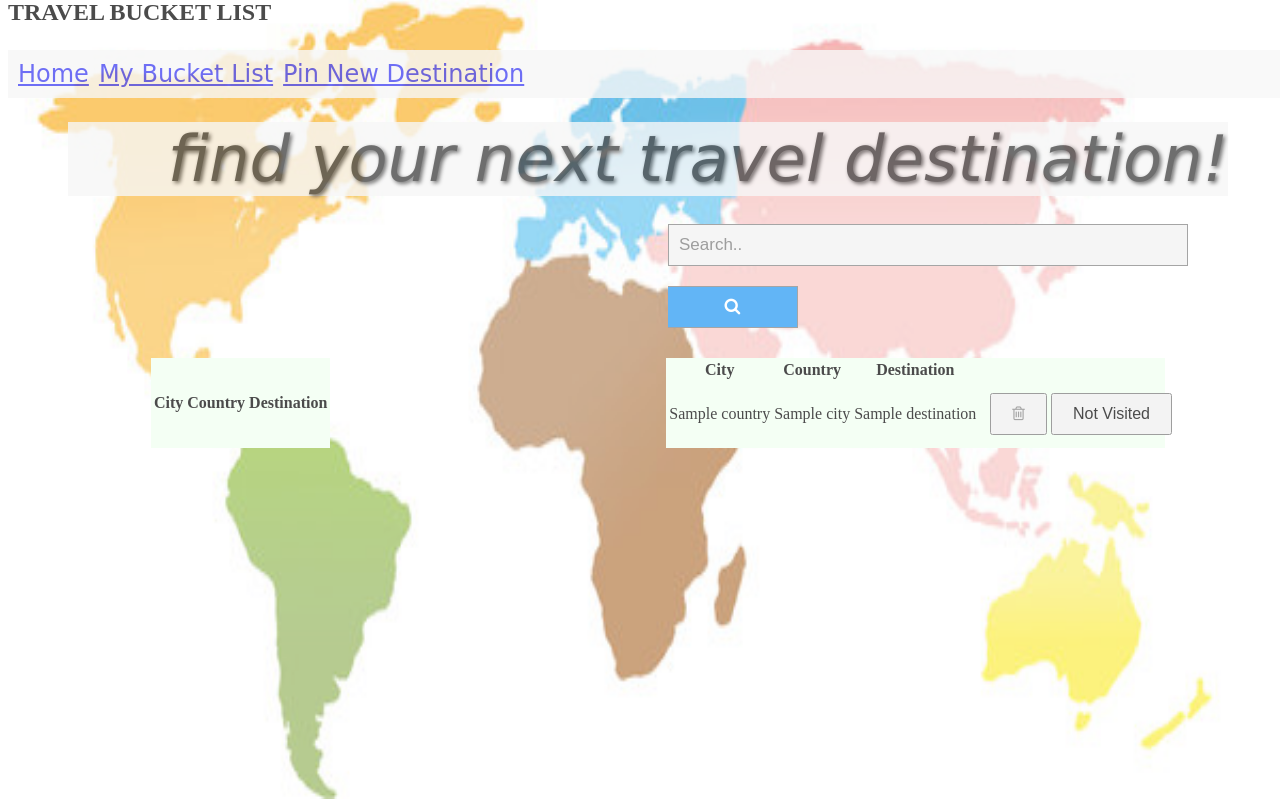
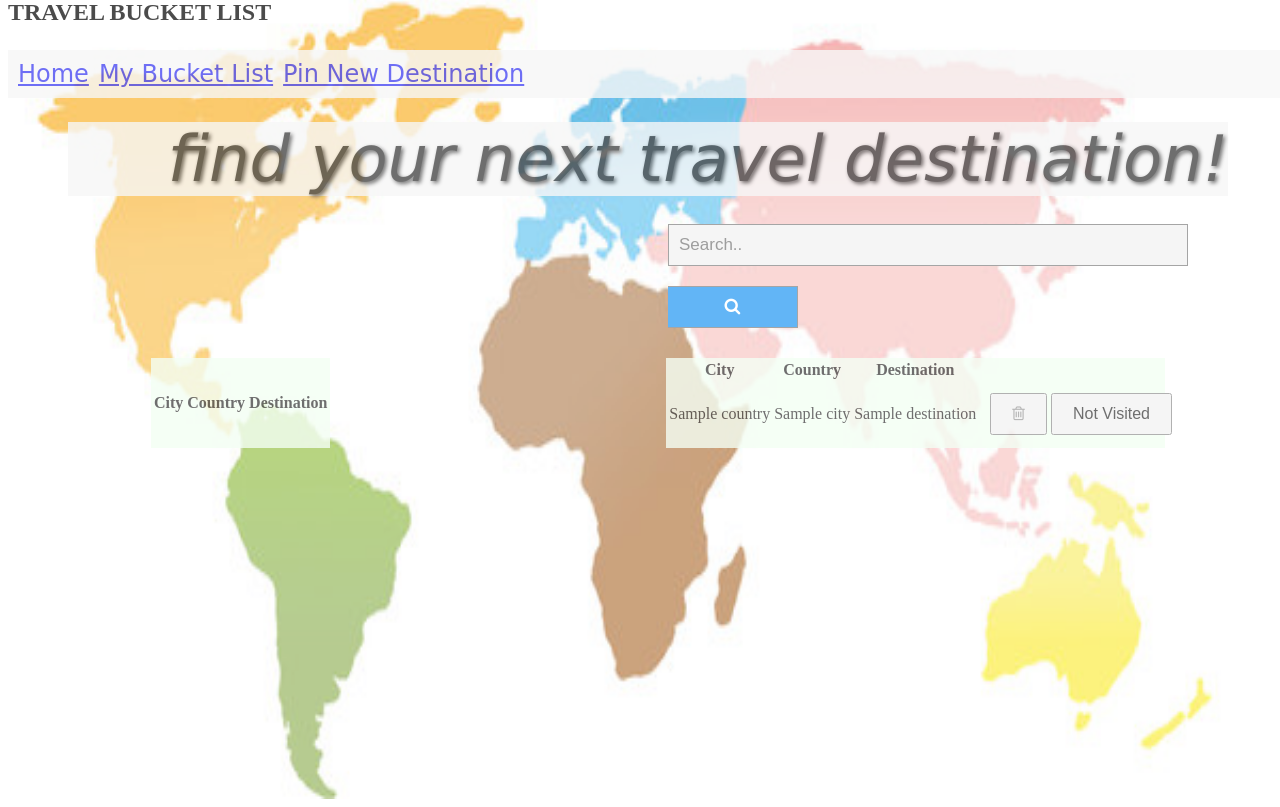
Before and after one commit to saimeerasingh/awara_travelbucketlist, a Flask app: page /mybucketlist in a window 1280 px wide. Shown: the part 21-828 px from the top of the page. Run offline with Flask 2, Linux system fonts and the light colour scheme; a database or web service that is not in the repository returns one stand-in record (values such as "Sample title"); lists and menus that the app fills with data are empty; some libraries are stand-ins or nearby versions.

Commit message:
final final  commit

```diff
--- a/static/style.css
+++ b/static/style.css
@@ -60,6 +60,7 @@ title{
     margin: auto;
     padding: auto;
     background-color: honeydew;
+    opacity: 0.8;
   }
 
 .destinations-list{
@@ -70,6 +71,7 @@ title{
     margin: 0 auto;
     background-color: honeydew;
     grid-area: table1;
+    opacity: 0.8;
 
 }
 .destinations-list-1{
@@ -80,6 +82,7 @@ title{
     margin: 0 auto;
     background-color: honeydew;
     grid-area: table2;
+    opacity: 0.8;
 }
 #grid-container {
     display: grid;
```
